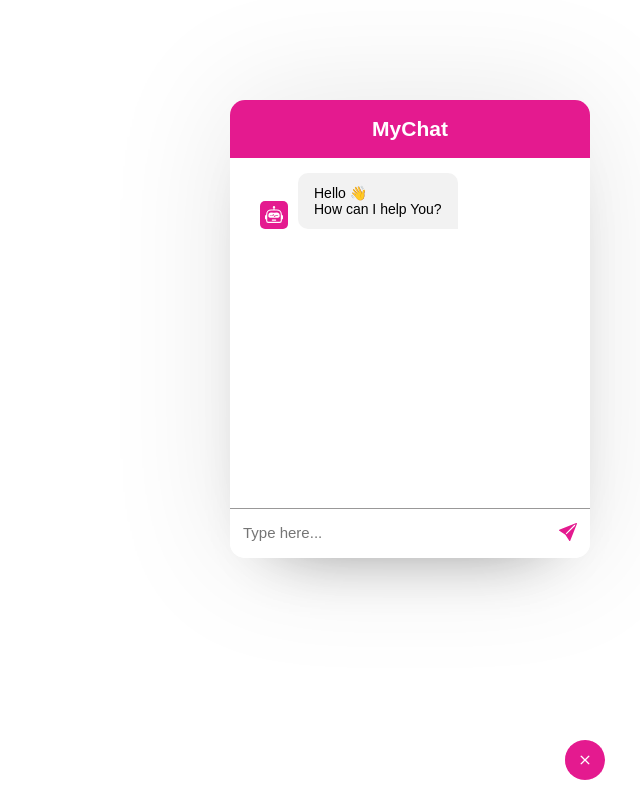
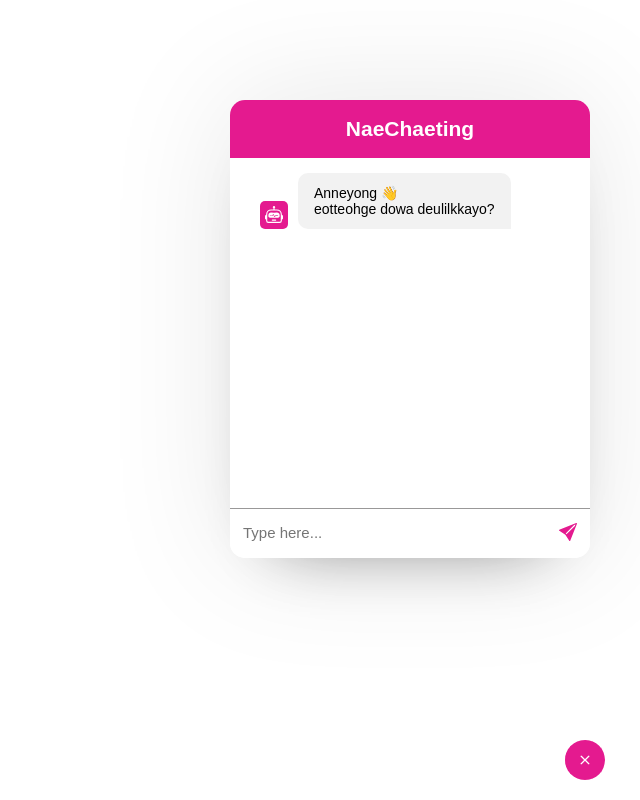
Before and after one commit to hmnas/chatbot, a plain HTML site: page index.html in a window 1280 px wide. Shown: the whole page, without its empty margins (640-1280 px from the left). Drawn offline with Linux system fonts and the light colour scheme.

Commit message:
added some korean version in html

```diff
--- a/index.html
+++ b/index.html
@@ -28,7 +28,7 @@
     </button>
     <div class="container">
         <header>
-            <h2>MyChat</h2> <svg xmlns="http://www.w3.org/2000/svg" width="30" height="30" fill="currentColor"
+            <h2>NaeChaeting</h2> <svg xmlns="http://www.w3.org/2000/svg" width="30" height="30" fill="currentColor"
                 class="bi bi-x close" viewBox="0 0 16 16">
                 <path
                     d="M4.646 4.646a.5.5 0 0 1 .708 0L8 7.293l2.646-2.647a.5.5 0 0 1 .708.708L8.707 8l2.647 2.646a.5.5 0 0 1-.708.708L8 8.707l-2.646 2.647a.5.5 0 0 1-.708-.708L7.293 8 4.646 5.354a.5.5 0 0 1 0-.708z" />
@@ -44,7 +44,7 @@
                     <path
                         d="M8.5 1.866a1 1 0 1 0-1 0V3h-2A4.5 4.5 0 0 0 1 7.5V8a1 1 0 0 0-1 1v2a1 1 0 0 0 1 1v1a2 2 0 0 0 2 2h10a2 2 0 0 0 2-2v-1a1 1 0 0 0 1-1V9a1 1 0 0 0-1-1v-.5A4.5 4.5 0 0 0 10.5 3h-2V1.866ZM14 7.5V13a1 1 0 0 1-1 1H3a1 1 0 0 1-1-1V7.5A3.5 3.5 0 0 1 5.5 4h5A3.5 3.5 0 0 1 14 7.5Z" />
                 </svg>
-                <p>Hello &#128075; <br> How can I help You?</p>
+                <p>Anneyong &#128075; <br> eotteohge dowa deulilkkayo?</p>
             </div>
 
         </div>
```
